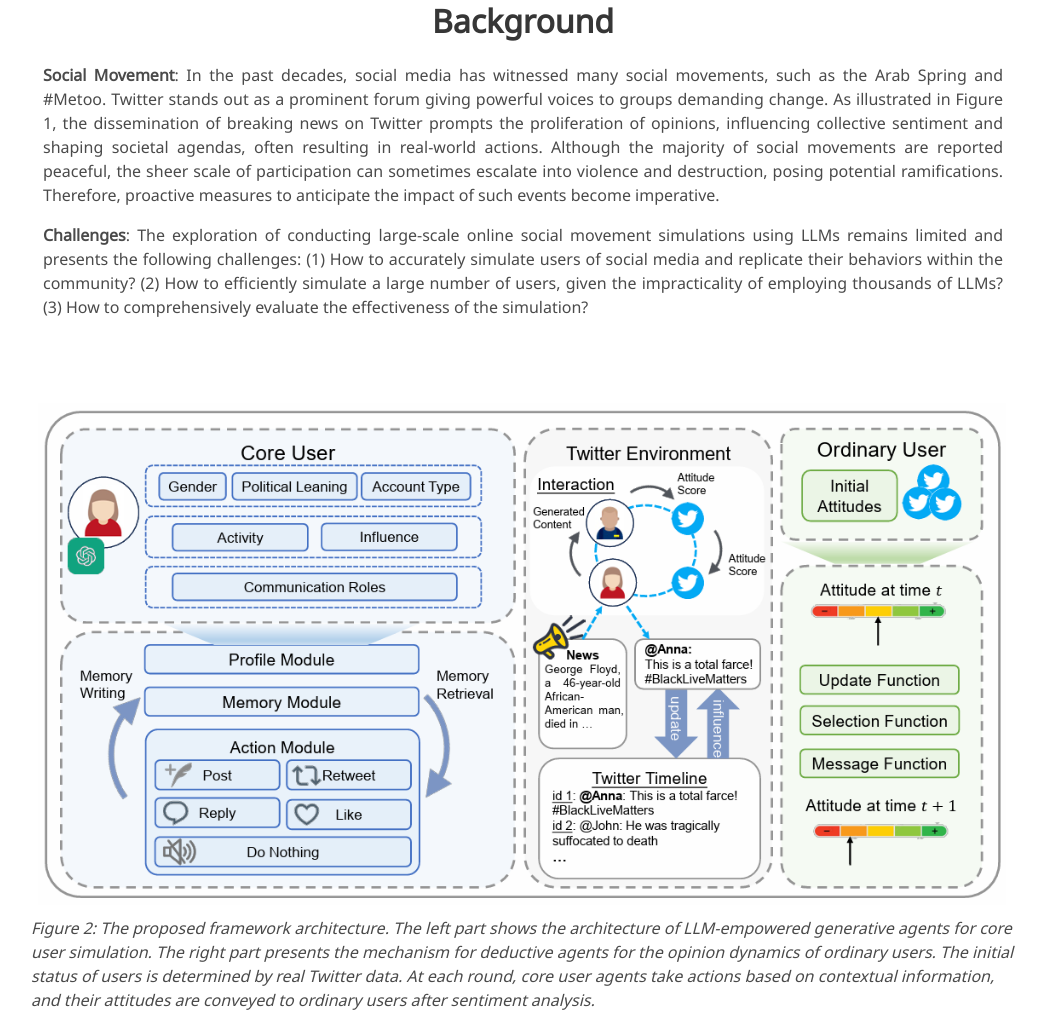
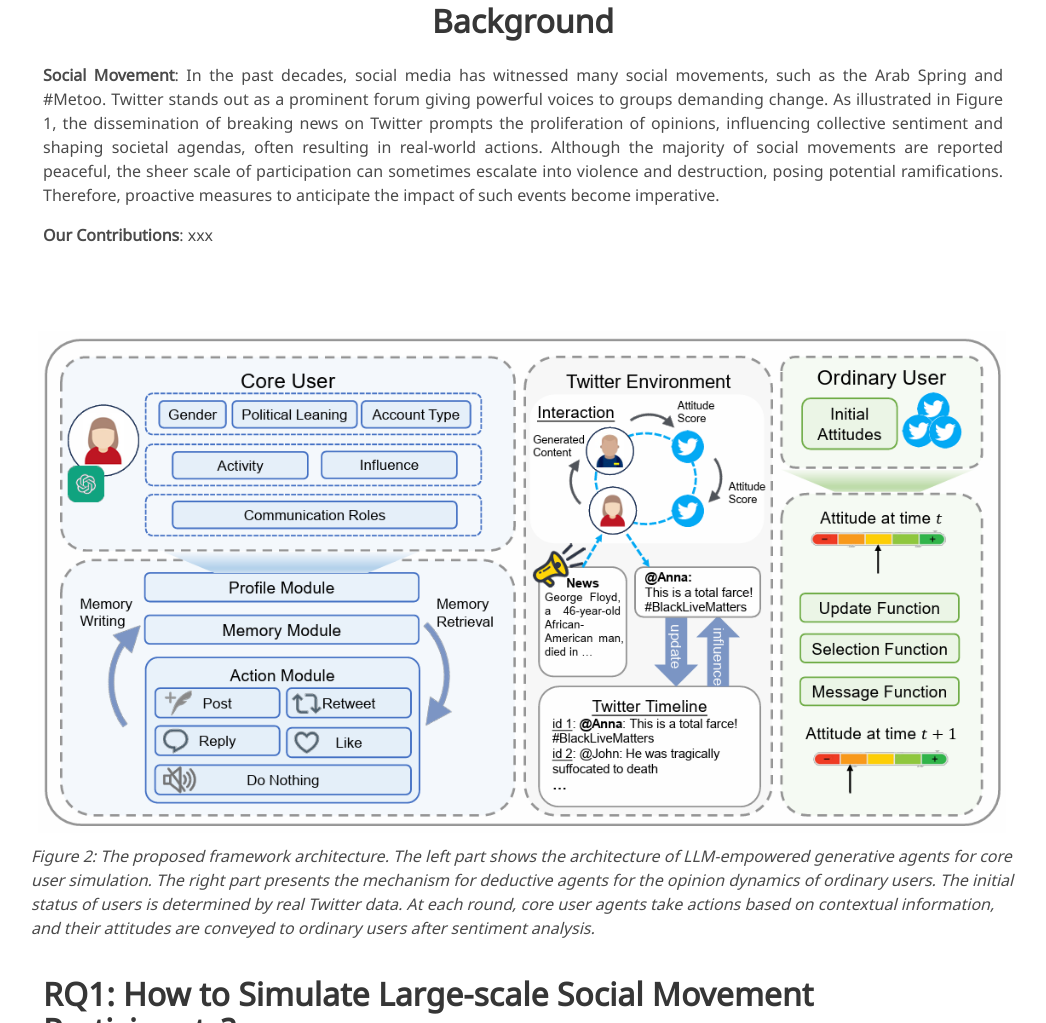
Before and after one commit to xymou/social_simulation, a plain HTML site: page index.html in a window 1280 px wide. Shown: the part 1043-2066 px from the top of the page, without its empty margins (117-1163 px from the left). Drawn offline with nearby package versions, Linux system fonts and the light colour scheme; some icons are missing; a web font is replaced by a local one.

Commit message:
update pages

```diff
--- a/index.html
+++ b/index.html
@@ -152,9 +152,7 @@
           <p><b>Social Movement</b>: In the past decades, social media has witnessed many social movements, such as the Arab Spring and #Metoo. Twitter stands out as a prominent forum giving powerful voices to
             groups demanding change. As illustrated in Figure 1, the dissemination of breaking news on Twitter prompts the proliferation of opinions, influencing collective sentiment and shaping societal agendas, often resulting in real-world actions. Although the majority of social movements are reported peaceful, the sheer
             scale of participation can sometimes escalate into violence and destruction, posing potential ramifications. Therefore, proactive measures to anticipate the impact of such events become imperative.</p>
-          <p><b>Challenges</b>: The exploration of conducting large-scale online social movement simulations using LLMs remains limited and presents the following challenges: (1) How to accurately
-            simulate users of social media and replicate their behaviors within the community? (2) How to efficiently simulate a large number of users, given the
-            impracticality of employing thousands of LLMs? (3) How to comprehensively evaluate the effectiveness of the simulation?</p>
+          <p><b>Our Contributions</b>: xxx</p>
         </div>
         </div>
       </section>
```
